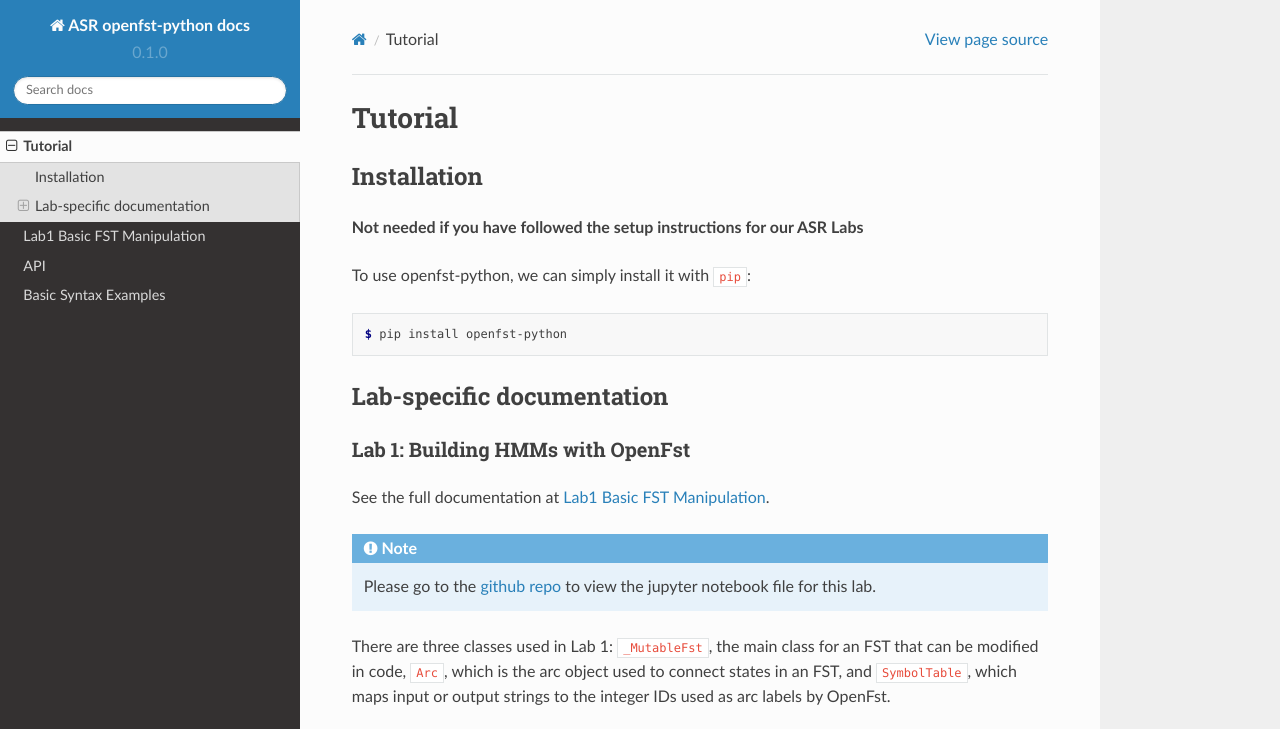
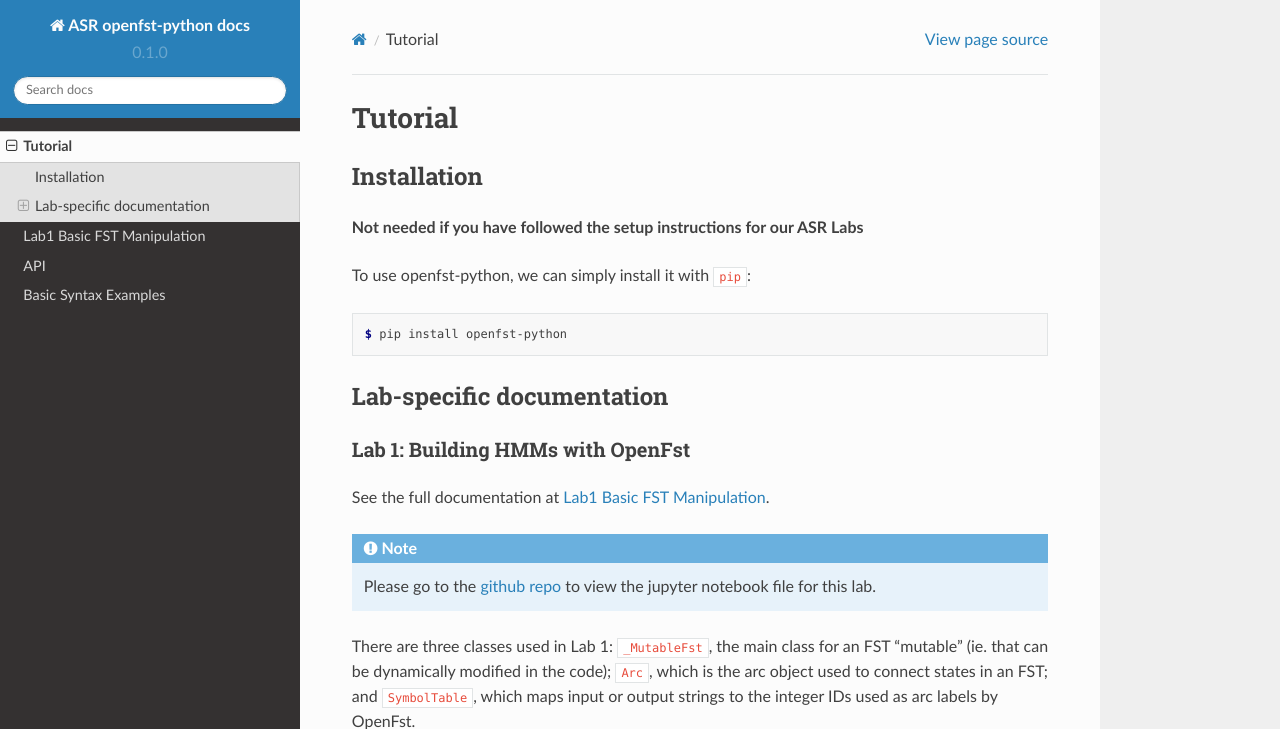
Before and after one commit to ZhaoZeyu1995/openfst-python-documentation, a Sphinx documentation site: the page built from docs/source/tutorial.rst, in a window 1280 px wide and 1047 px high, cut to the strip 0-729 px from the top of the window. Built offline with Sphinx 7.4.7 and the Read the Docs theme 2.0.0, drawn with Linux system fonts in a browser that asks for light colours.

Commit message:
Update tutorial.rst

```diff
--- a/docs/source/tutorial.rst
+++ b/docs/source/tutorial.rst
@@ -32,7 +32,7 @@ See the full documentation at :doc:`lab1`.
    Please go to the `github repo <https://github.com/ZhaoZeyu1995/asr_labs/blob/master/asr_lab1.ipynb>`_ to view the jupyter notebook file for this lab.
 
 
-There are three classes used in Lab 1: :python:`_MutableFst`, the main class for an FST that can be modified in code, :python:`Arc`, which is the arc object used to connect states in an FST, and :python:`SymbolTable`, which maps input or output strings to the integer IDs used as arc labels by OpenFst.
+There are three classes used in Lab 1: :python:`_MutableFst`, the main class for an FST "mutable" (ie. that can be dynamically modified in the code); :python:`Arc`, which is the arc object used to connect states in an FST; and :python:`SymbolTable`, which maps input or output strings to the integer IDs used as arc labels by OpenFst.
 
 .. autosummary::
    openfst_python.pywrapfst.SymbolTable
```
